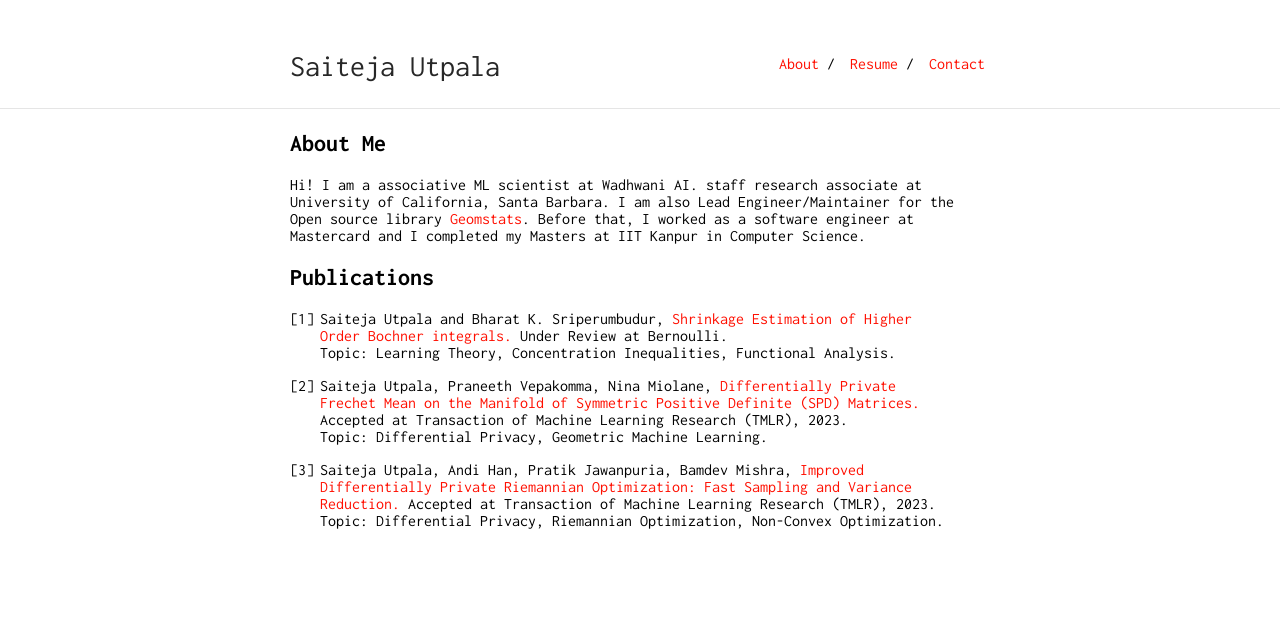
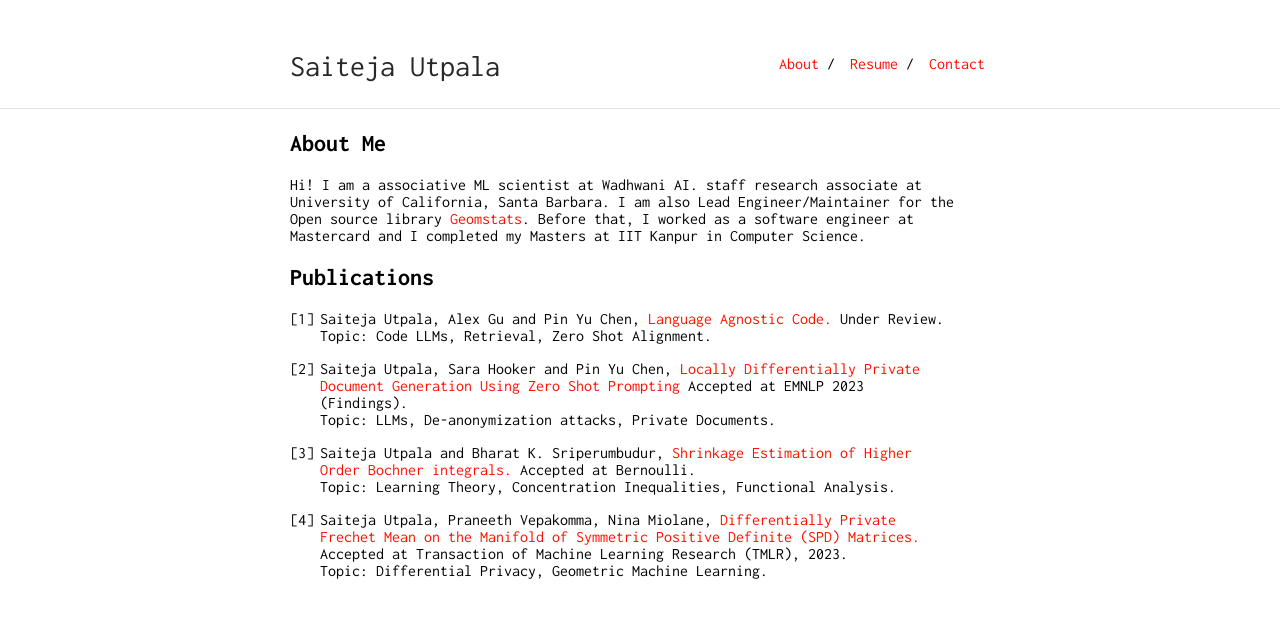
Before and after one commit to SaitejaUtpala/saitejautpala.github.io, a Jekyll site: the page built from index.md, in a window 1280 px wide. Shown: the top 618 px of the page. Built offline with Jekyll 4.4.1, drawn with Linux system fonts in a browser that asks for light colours; our own code applies the rules of GitHub Pages for plain Markdown files.

Commit message:
update index

```diff
--- a/index.md
+++ b/index.md
@@ -9,15 +9,18 @@ Hi! I am a associative ML scientist at Wadhwani AI. staff research associate at
 
 ## Publications
 
-1. Saiteja Utpala and Bharat K. Sriperumbudur, <a href="https://arxiv.org/pdf/2207.06357.pdf">Shrinkage Estimation of Higher Order Bochner integrals.</a>
-    Under Review at Bernoulli.
+1. Saiteja Utpala, Alex Gu and Pin Yu Chen, <a href="https://arxiv.org/abs/2310.16803.pdf">Language Agnostic Code.</a>
+    Under Review.
+    Topic: Code LLMs, Retrieval, Zero Shot Alignment.
+
+2. Saiteja Utpala, Sara Hooker and Pin Yu Chen, <a href="https://arxiv.org/abs/2310.16111.pdf">Locally Differentially Private Document Generation Using Zero Shot Prompting</a>
+    Accepted at EMNLP 2023 (Findings).
+    Topic: LLMs, De-anonymization attacks, Private Documents.
+
+3. Saiteja Utpala and Bharat K. Sriperumbudur, <a href="https://arxiv.org/pdf/2207.06357.pdf">Shrinkage Estimation of Higher Order Bochner integrals.</a>
+    Accepted at Bernoulli.
     Topic: Learning Theory, Concentration Inequalities, Functional Analysis.
 
-
-2. Saiteja Utpala, Praneeth Vepakomma, Nina Miolane,  <a href="https://arxiv.org/pdf/2208.04245.pdf">Differentially Private Frechet Mean on the Manifold of Symmetric Positive Definite (SPD) Matrices.</a>
+4. Saiteja Utpala, Praneeth Vepakomma, Nina Miolane,  <a href="https://arxiv.org/pdf/2208.04245.pdf">Differentially Private Frechet Mean on the Manifold of Symmetric Positive Definite (SPD) Matrices.</a>
     Accepted at Transaction of Machine Learning Research (TMLR), 2023.
     Topic: Differential Privacy, Geometric Machine Learning.
-
-3. Saiteja Utpala, Andi Han, Pratik Jawanpuria, Bamdev Mishra, <a href="https://openreview.net/forum?id=paguBNtqiO&referrer=\%5BTMLR\%5D(\%2Fgroup\%3Fid\%3DTMLR">Improved Differentially Private Riemannian Optimization: Fast Sampling and Variance Reduction.</a>
-    Accepted at Transaction of Machine Learning Research (TMLR), 2023.
-    Topic: Differential Privacy, Riemannian Optimization, Non-Convex Optimization.
```
